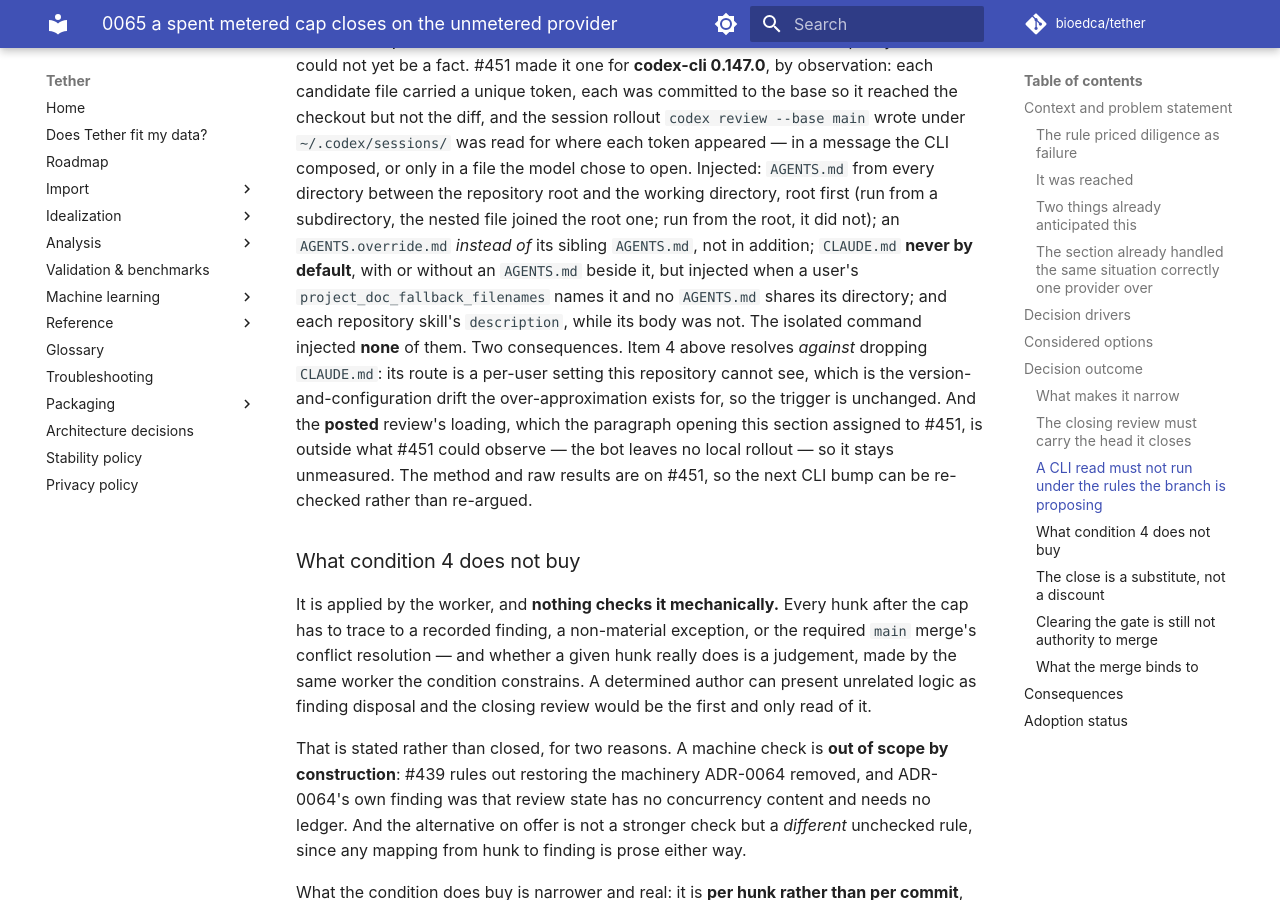
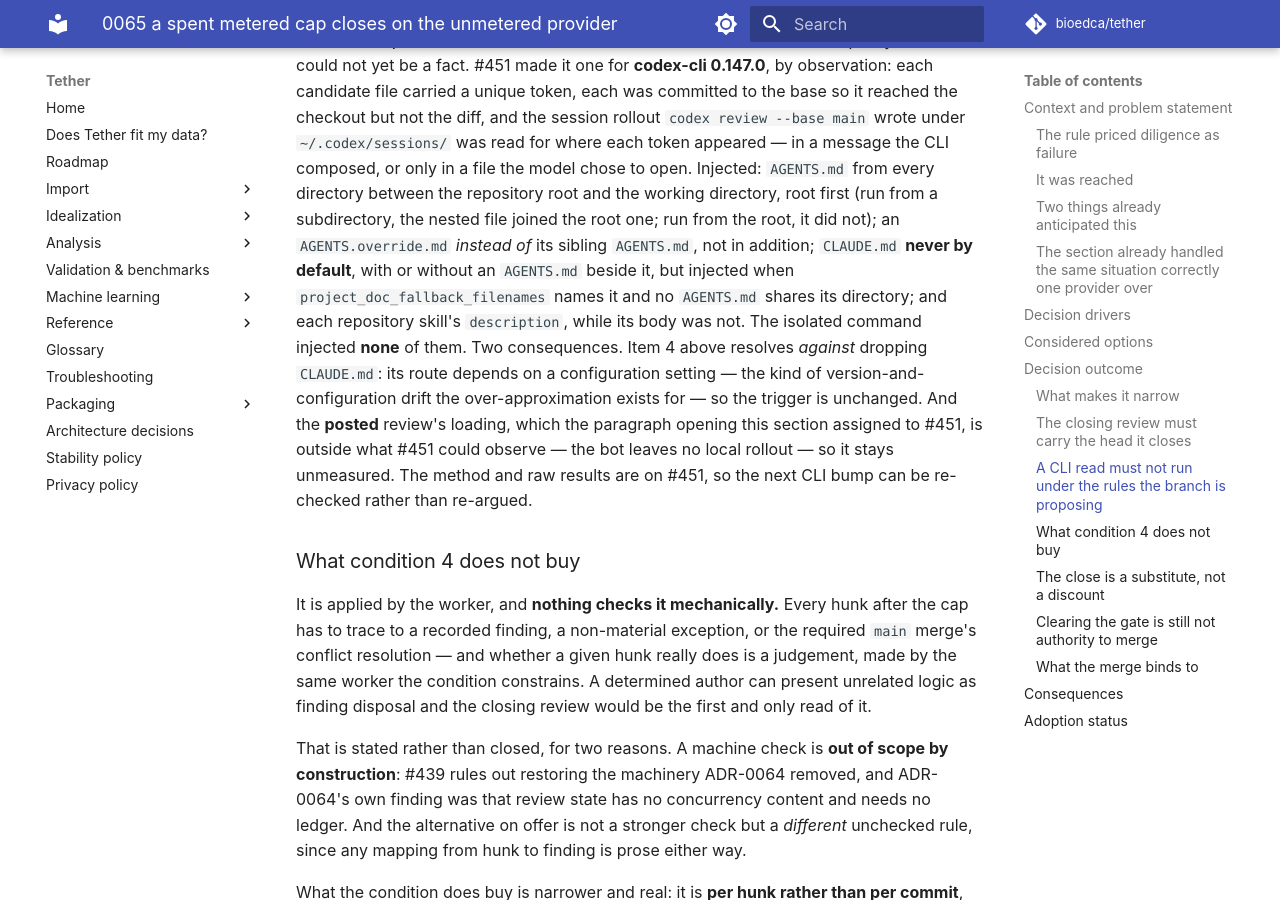
Before and after one commit to bioedca/tether, an MkDocs documentation site: the page built from docs/adr/0065-a-spent-metered-cap-closes-on-the-unmetered-provider.md, in a window 1280 px wide and 900 px high, scrolled down 9298 px. Built offline with MkDocs 1.6.1 and Material for MkDocs 9.7.7, drawn with Linux system fonts in a browser that asks for light colours; comment, search, counter and statistics services are not loaded; the version menu is left out.

Commit message:
docs(agents): point at the #451 amendment instead of restating CLAUDE.md's condition (#451)
CodeRabbit on #476: the section Review bullet said the CLI loads CLAUDE.md
"if user config names it", but #451's cases I/J show it is injected only
when the fallback key names it AND no AGENTS.md shares its directory. The
full condition does not fit AGENTS.md's byte budget, so the bullet now
lists the three files and points at ADR-0065's 2026-10-04 amendment for
the conditions; the PR's own " or to observe" goes, which pays for the
pointer (29,693 of 29,696 bytes).

The pointer target and its mirror are narrowed to what was observed:
- ADR-0065 amendment: #451 set project_doc_fallback_filenames with a
  runtime -c flag, so "a user's" and "a per-user setting this repository
  cannot see" claimed more than it saw; now "depends on a configuration
  setting", which cases C vs I establish.
- CONTRIBUTING.md: "AGENTS.md section Review states it" is untrue once
  AGENTS.md points, and "observed what the CLI loads" claimed a
  completeness #451's five sampled paths do not; now a pointer to the
  amendment plus main's own "that trigger over-fires deliberately".

The isolation trigger sentence and the isolated command are unchanged.

```diff
--- a/docs/adr/0065-a-spent-metered-cap-closes-on-the-unmetered-provider.md
+++ b/docs/adr/0065-a-spent-metered-cap-closes-on-the-unmetered-provider.md
@@ -351,12 +351,12 @@
 `AGENTS.md` from every directory between the repository root and the working directory, root first
 (run from a subdirectory, the nested file joined the root one; run from the root, it did not); an
 `AGENTS.override.md` *instead of* its sibling `AGENTS.md`, not in addition; `CLAUDE.md` **never by
-default**, with or without an `AGENTS.md` beside it, but injected when a user's
+default**, with or without an `AGENTS.md` beside it, but injected when
 `project_doc_fallback_filenames` names it and no `AGENTS.md` shares its directory; and each
 repository skill's `description`, while its body was not. The isolated command injected **none** of
-them. Two consequences. Item 4 above resolves *against* dropping `CLAUDE.md`: its route is a
-per-user setting this repository cannot see, which is the version-and-configuration drift the
-over-approximation exists for, so the trigger is unchanged. And the **posted** review's loading,
+them. Two consequences. Item 4 above resolves *against* dropping `CLAUDE.md`: its route
+depends on a configuration setting — the kind of version-and-configuration drift the
+over-approximation exists for — so the trigger is unchanged. And the **posted** review's loading,
 which the paragraph opening this section assigned to #451, is outside what #451 could observe —
 the bot leaves no local rollout — so it stays unmeasured. The method and raw results are on #451,
 so the next CLI bump can be re-checked rather than re-argued.
```
Also changed, not shown: AGENTS.md (+3 -3 lines), CONTRIBUTING.md (+3 -3 lines).
